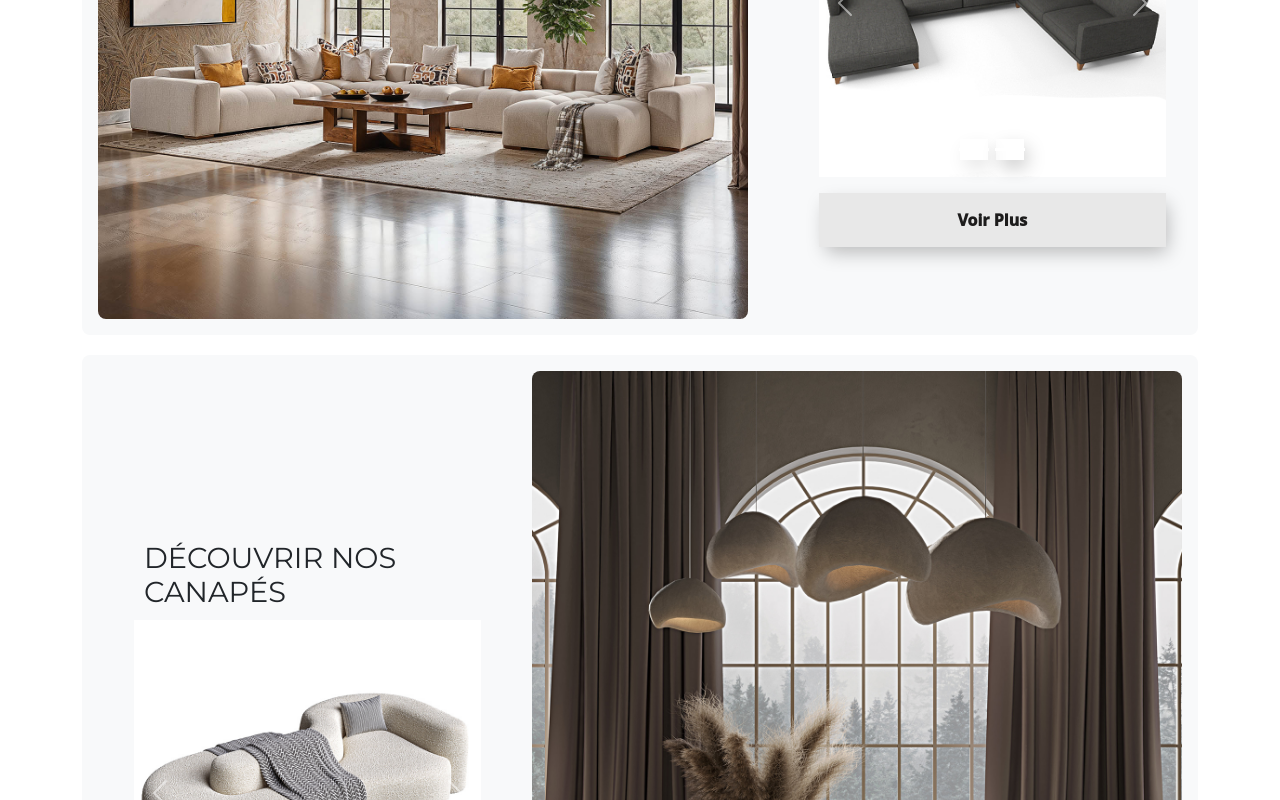
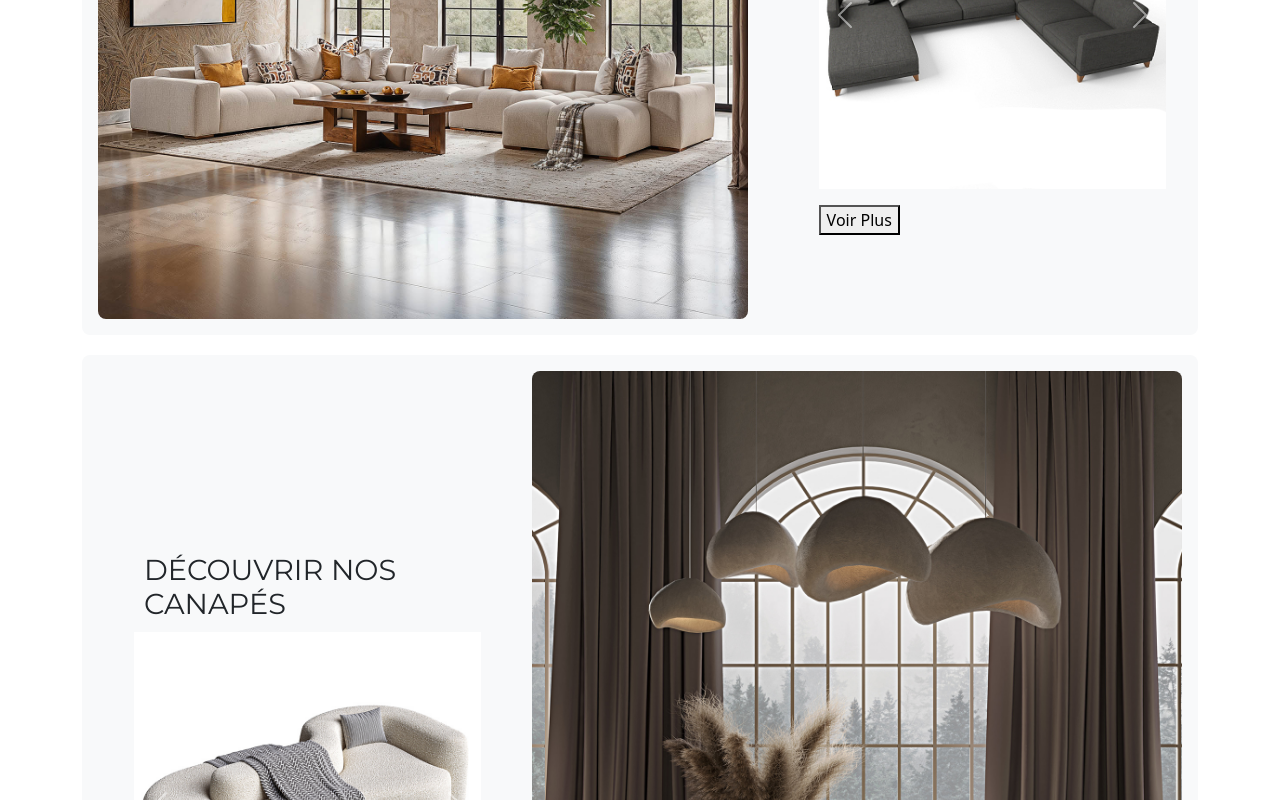
Before and after one commit to AmineOuzane/Interior_Design, a React (Vite) app: page / in a window 1280 px wide. Shown: the part 1240-2040 px from the top of the page. Built offline with nearby package versions, Linux system fonts and the light colour scheme.

Commit message:
button repared

```diff
--- a/src/Component/Feature.css
+++ b/src/Component/Feature.css
@@ -10,14 +10,7 @@
 .feature-card:hover {
     transform: scale(1.02);
 }
-.h2{
-    font-family:'Montserrat, sans-serif';
-    text-align: center;
-}
-.p{
-    font-family:'Montserrat, sans-serif';
-    text-align: center;
-}
+
 
 /* Flex layout for alternating content */
 .card-content {
@@ -85,7 +78,7 @@
 }
 
 /* From Uiverse.io by alexroumi */
-button {
+.voir {
     padding: 15px 25px;
     border: unset;
     border-radius: 15px;
@@ -102,7 +95,7 @@ button {
     width: 100%;
    }
 
-   button::before {
+  .voirplus::before {
     content: "";
     position: absolute;
     top: 0;
@@ -117,11 +110,11 @@ button {
     transition: all 250ms
    }
 
-   button:hover {
+   .voirplus:hover {
     color: #e8e8e8;
    }
 
-   button:hover::before {
+   .voirplus:hover::before {
     width: 100%;
    }
 
```
